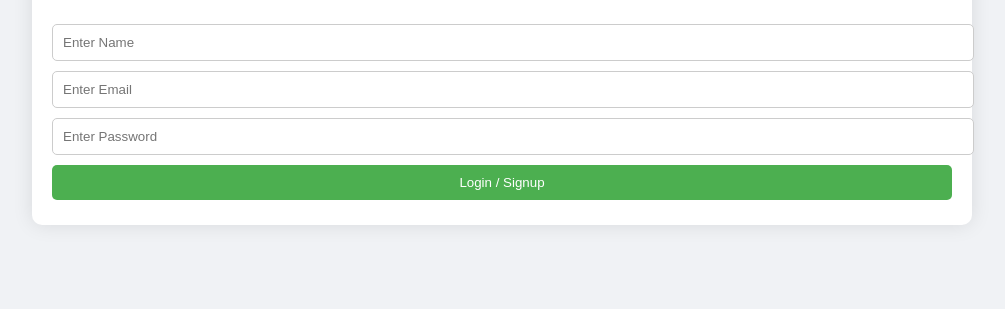
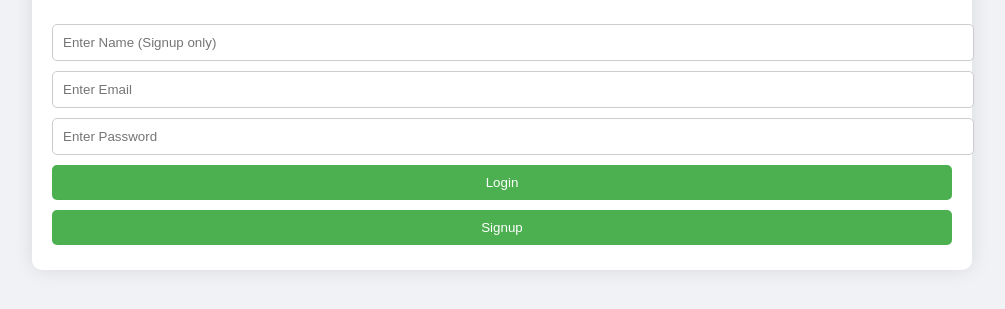
Before and after one commit to Silvercreed/Silvercreed.earning-hub, a plain HTML site: page index.html in a window 1280 px wide. Shown: the part 101-410 px from the top of the page, without its empty margins (138-1143 px from the left). Drawn offline with Linux system fonts and the light colour scheme.

Commit message:
Update index.html

```diff
--- a/index.html
+++ b/index.html
@@ -13,14 +13,19 @@
 </head>
 <body>
 
+<!-- LOGIN / SIGNUP -->
 <div id="loginPage" class="container">
   <h1>Login / Signup</h1>
-<input type="text" id="username" placeholder="Enter Name">
+
+  <input type="text" id="username" placeholder="Enter Name (Signup only)">
   <input type="email" id="email" placeholder="Enter Email">
   <input type="password" id="password" placeholder="Enter Password">
-<button onclick="loginSignup()">Login / Signup</button>
+
+  <button onclick="login()">Login</button>
+  <button onclick="signup()">Signup</button>
 </div>
 
+<!-- DASHBOARD / SECTIONS -->
 <div id="dashboardPage" class="container" style="display:none;">
   <div class="nav">
     <div onclick="showPage('dashboard')">Dashboard</div>
@@ -30,6 +35,7 @@
     <div onclick="logout()">Logout</div>
   </div>
 
+  <!-- DASHBOARD -->
   <div id="dashboard" style="display:block;">
     <h2>Welcome, <span id="userDisplay"></span></h2>
     <div class="dashboard-box">
@@ -43,11 +49,13 @@
     </div>
   </div>
 
+  <!-- PACKAGES -->
   <div id="packages" style="display:none;">
     <h2>Packages</h2>
     <div id="packageContainer"></div>
   </div>
 
+  <!-- DEPOSIT -->
   <div id="deposit" style="display:none;">
     <h2>Deposit Funds</h2>
     <form onsubmit="depositFunds(event)">
@@ -60,6 +68,7 @@
     </form>
   </div>
 
+  <!-- WITHDRAW -->
   <div id="withdraw" style="display:none;">
     <h2>Withdraw Funds</h2>
     <form onsubmit="withdrawFunds(event)">
@@ -76,5 +85,6 @@
     </form>
   </div>
 </div>
+
 </body>
 </html>
```
Lines whose indentation alone changed are shown as unchanged.
